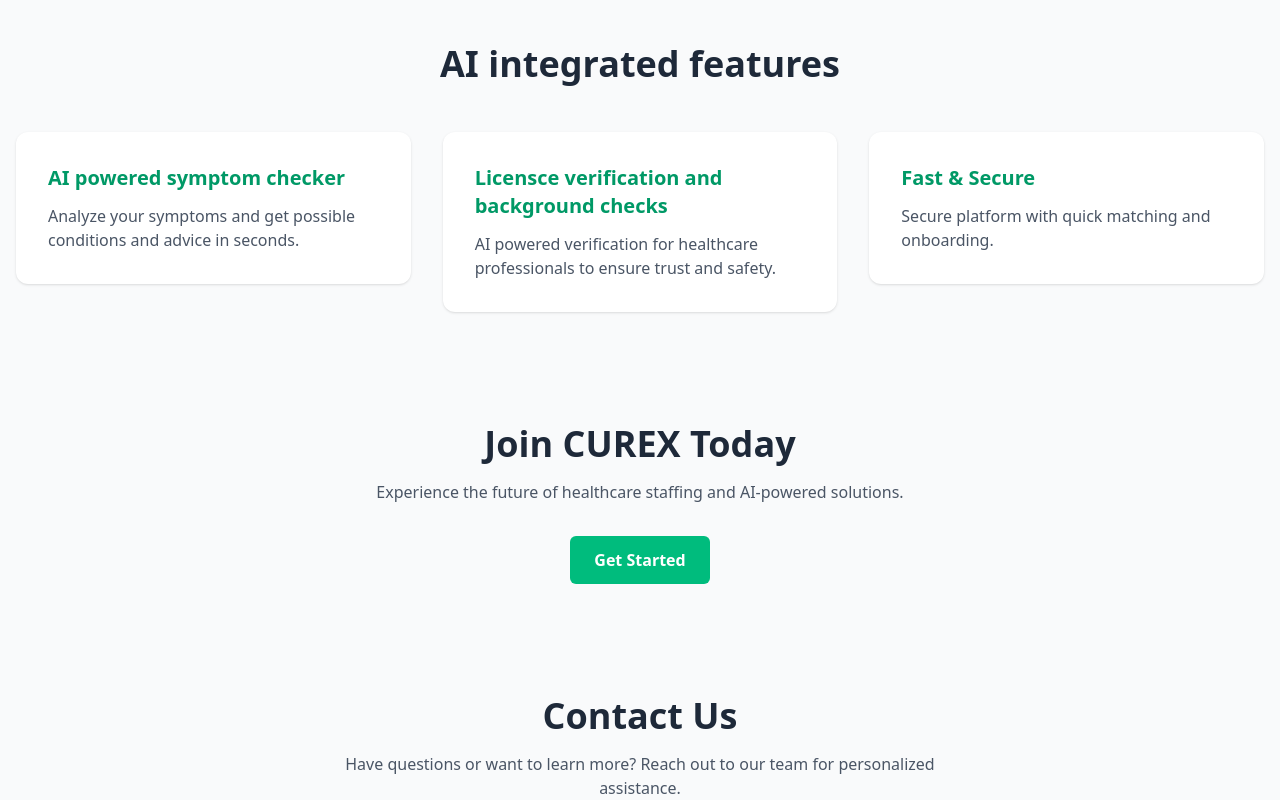
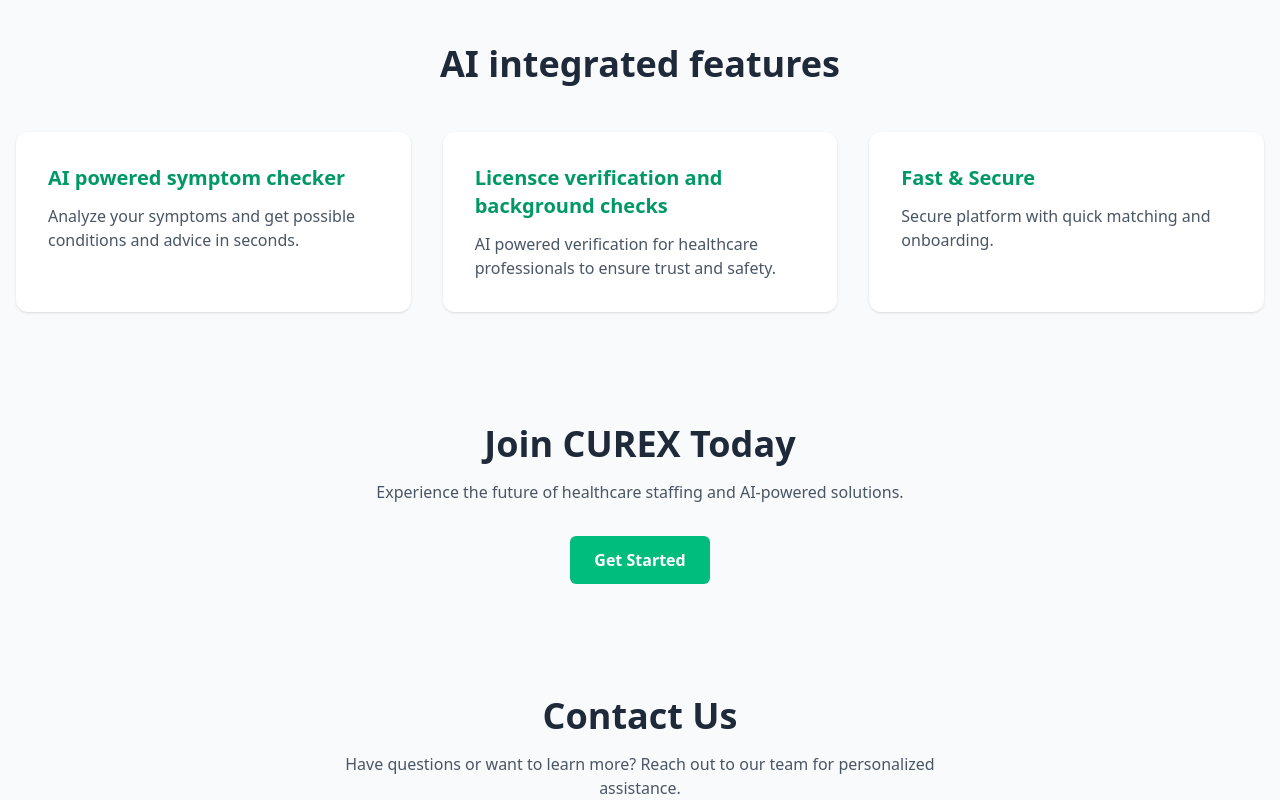
Before and after one commit to 8972-amick/CUREX, a React (Vite) app in the folder Frontend/: page / in a window 1280 px wide. Shown: the part 1180-1980 px from the top of the page. Built offline with nearby package versions, Linux system fonts and the light colour scheme.

Commit message:
small changes in home page

```diff
--- a/Frontend/src/pages/home.jsx
+++ b/Frontend/src/pages/home.jsx
@@ -1,219 +1,143 @@
-import React, { useEffect, useRef, useState } from "react";
+import React from "react";
 import { useNavigate } from "react-router-dom";
 import Footer from "../components/footer";
 
-/* ─────────────────────────────────────────────
-   Hook: returns true once the element has entered
-   the viewport (fires once, then disconnects).
-───────────────────────────────────────────── */
-function useInView(threshold = 0.15) {
-  const ref = useRef(null);
-  const [visible, setVisible] = useState(false);
 
-  useEffect(() => {
-    const el = ref.current;
-    if (!el) return;
-    const obs = new IntersectionObserver(
-      ([entry]) => {
-        if (entry.isIntersecting) {
-          setVisible(true);
-          obs.unobserve(el);
-        }
-      },
-      { threshold }
-    );
-    obs.observe(el);
-    return () => obs.disconnect();
-  }, []);
 
-  return [ref, visible];
-}
-
-/* ─────────────────────────────────────────────
-   FadeUp — wraps any block in a scroll-triggered
-   translate + opacity transition.
-   `delay` is a Tailwind delay class e.g. "delay-150"
-───────────────────────────────────────────── */
-function FadeUp({ children, delay = "", className = "" }) {
-  const [ref, visible] = useInView(0.12);
-  return (
-    <div
-      ref={ref}
-      className={`transition-all duration-700 ease-out ${delay}
-        ${visible ? "opacity-100 translate-y-0" : "opacity-0 translate-y-8"}
-        ${className}`}
-    >
-      {children}
-    </div>
-  );
-}
-
-/* ─────────────────────────────────────────────
-   Card — FadeUp wrapper styled as a feature card
-───────────────────────────────────────────── */
-function Card({ title, body, delay = "" }) {
-  return (
-    <FadeUp delay={delay}>
-      <div className="bg-white p-8 rounded-xl shadow hover:shadow-lg hover:-translate-y-1 transition-all duration-300 cursor-default">
-        <h3 className="text-xl font-semibold text-emerald-600">{title}</h3>
-        <p className="mt-3 text-gray-600">{body}</p>
-      </div>
-    </FadeUp>
-  );
-}
-
-/* ─────────────────────────────────────────────
-   Hero — items animate in on mount via useState
-   so we can stagger with Tailwind delay utilities
-───────────────────────────────────────────── */
-function HeroContent({ navigate }) {
-  const [mounted, setMounted] = useState(false);
-  useEffect(() => {
-    const id = requestAnimationFrame(() => setMounted(true));
-    return () => cancelAnimationFrame(id);
-  }, []);
-
-  const base = "transition-all duration-700 ease-out";
-  const hidden = "opacity-0 translate-y-7";
-  const shown  = "opacity-100 translate-y-0";
-
-  return (
-    <div className="max-w-7xl mx-auto h-full px-6 flex flex-col justify-center">
-      {/* Title */}
-      <h1
-        className={`text-white text-4xl md:text-6xl font-bold leading-tight drop-shadow-lg
-          ${base} delay-100 ${mounted ? shown : hidden}`}
-      >
-        Your health <br />
-        <span className="text-emerald-300">is our priority</span>
-      </h1>
-
-      {/* Subtitle */}
-      <p
-        className={`mt-6 max-w-xl text-gray-200 text-lg
-          ${base} delay-300 ${mounted ? shown : hidden}`}
-      >
-        CUREX connects healthcare professionals and facilities with trusted,
-        flexible staffing solutions also AI featured solutions.
-      </p>
-
-      {/* Buttons */}
-      <div
-        className={`mt-8 flex gap-4
-          ${base} delay-500 ${mounted ? shown : hidden}`}
-      >
-        <button
-          onClick={() => navigate("/login")}
-          className="px-6 py-3 bg-emerald-500 text-white font-semibold rounded-md
-            hover:bg-emerald-600 hover:scale-105 active:scale-95 transition-all duration-200"
-        >
-          Get Started
-        </button>
-        <button
-          onClick={() => navigate("/about")}
-          className="px-6 py-3 border border-white text-white font-semibold rounded-md
-            hover:bg-white hover:text-black hover:scale-105 active:scale-95 transition-all duration-200"
-        >
-          Learn More
-        </button>
-        <button
-          onClick={() => navigate("/symptoms")}
-          className="px-6 py-3 bg-white/10 backdrop-blur text-white border border-white/30
-            font-semibold rounded-md hover:bg-white hover:text-black hover:scale-105
-            active:scale-95 transition-all duration-200"
-        >
-          Symptom Analysis
-        </button>
-      </div>
-    </div>
-  );
-}
-
-/* ─────────────────────────────────────────────
-   Main Page
-───────────────────────────────────────────── */
 const Home = () => {
   const navigate = useNavigate();
 
   return (
     <div className="bg-white min-h-screen">
-
-      {/* ── HERO ── */}
+      {/* HERO SECTION */}
       <section className="relative w-full">
         <img
           src="img1.png"
           alt="CUREX healthcare platform"
           className="w-full h-[80vh] object-cover"
         />
+
+        {/* Overlay */}
         <div className="absolute inset-0 bg-gradient-to-r from-black/70 via-black/40 to-transparent">
-          <HeroContent navigate={navigate} />
-        </div>
-      </section>
+          <div className="max-w-7xl mx-auto h-full px-6 flex flex-col justify-center">
+            <h1 className="text-white text-4xl md:text-6xl font-bold leading-tight drop-shadow-lg">
+              Your health <br />
+              <span className="text-emerald-300">is our priority</span>
+            </h1>
 
-      {/* ── FEATURES ── */}
-      <section className="py-20 bg-gray-50">
-        <div className="max-w-7xl mx-auto px-6 text-center">
-          <FadeUp>
-            <h2 className="text-3xl md:text-4xl font-bold text-gray-800">
-              Why Choose CUREX?
-            </h2>
-            <p className="mt-4 text-gray-600 max-w-2xl mx-auto">
-              Built to simplify healthcare staffing with speed, trust, and flexibility.
+            <p className="mt-6 max-w-xl text-gray-200 text-lg">
+              CUREX connects healthcare professionals and facilities with
+              trusted, flexible staffing solutions also AI featured solutions.
             </p>
-          </FadeUp>
 
-          <div className="mt-12 grid grid-cols-1 md:grid-cols-3 gap-8">
-            <Card
-              title="Trusted Professionals"
-              body="Verified healthcare providers ready to work when you need them."
-              delay="delay-0"
-            />
-            <Card
-              title="Flexible Staffing"
-              body="Short-term or long-term staffing tailored to your needs."
-              delay="delay-150"
-            />
-            <Card
-              title="Fast & Secure"
-              body="Secure platform with quick matching and onboarding."
-              delay="delay-300"
-            />
+            {/* CTA Buttons */}
+            <div className="mt-8 flex gap-4">
+              <button
+                onClick={() => navigate("/login")}
+                className="px-6 py-3 bg-emerald-500 text-white font-semibold rounded-md hover:bg-emerald-600 transition"
+              >
+                Get Started
+              </button>
+
+              <button
+                onClick={() => navigate("/about")}
+                className="px-6 py-3 border border-white text-white font-semibold rounded-md hover:bg-white hover:text-black transition"
+              >
+                Learn More
+              </button>
+              <button
+                onClick={() => navigate("/symptoms")}
+                className="px-6 py-3 bg-white/10 backdrop-blur text-white border border-white/30 font-semibold rounded-md hover:bg-white hover:text-black transition"
+              >
+                Symptom Analysis
+              </button>
+            </div>
           </div>
         </div>
       </section>
 
-      {/* ── AI FEATURES ── */}
+      {/* FEATURES SECTION */}
+      <section className="py-20 bg-gray-50">
+        <div className="max-w-7xl mx-auto px-6 text-center">
+          <h2 className="text-3xl md:text-4xl font-bold text-gray-800">
+            Why Choose CUREX?
+          </h2>
+
+          <p className="mt-4 text-gray-600 max-w-2xl mx-auto">
+            Built to simplify healthcare staffing with speed, trust, and
+            flexibility.
+          </p>
+
+          <div className="mt-12 grid grid-cols-1 md:grid-cols-3 gap-8">
+            <div className="bg-white p-8 rounded-xl shadow hover:shadow-lg transition">
+              <h3 className="text-xl font-semibold text-emerald-600">
+                Trusted Professionals
+              </h3>
+              <p className="mt-3 text-gray-600">
+                Verified healthcare providers ready to work when you need them.
+              </p>
+            </div>
+
+            <div className="bg-white p-8 rounded-xl shadow hover:shadow-lg transition">
+              <h3 className="text-xl font-semibold text-emerald-600">
+                Flexible Staffing
+              </h3>
+              <p className="mt-3 text-gray-600">
+                Short-term or long-term staffing tailored to your needs.
+              </p>
+            </div>
+
+            <div className="bg-white p-8 rounded-xl shadow hover:shadow-lg transition">
+              <h3 className="text-xl font-semibold text-emerald-600">
+                Fast & Secure
+              </h3>
+              <p className="mt-3 text-gray-600">
+                Secure platform with quick matching and onboarding.
+              </p>
+            </div>
+          </div>
+        </div>
+      </section>
       <section className="py-14 bg-gray-50">
         <div className="max-w-7xl mx-auto px-4 text-center">
-          <FadeUp>
-            <h2 className="text-3xl md:text-4xl font-bold text-gray-800">
-              AI integrated features
-            </h2>
-          </FadeUp>
+          <h2 className="text-3xl md:text-4xl font-bold text-gray-800">
+            AI integrated features
+          </h2>
         </div>
+        <div className="mt-12 px-4 grid grid-cols-1 md:grid-cols-3 gap-8">
+          <div className="bg-white p-8 rounded-xl shadow hover:shadow-lg transition">
+            <h3 className="text-xl font-semibold text-emerald-600">
+              AI powered symptom checker
+            </h3>
+            <p className="mt-3 text-gray-600">
+              Analyze your symptoms and get possible conditions and advice in
+              seconds.
+            </p>
 
-        <div className="mt-12 px-4 grid grid-cols-1 md:grid-cols-3 gap-8">
-          <Card
-            title="AI powered symptom checker"
-            body="Analyze your symptoms and get possible conditions and advice in seconds."
-            delay="delay-0"
-          />
-          <Card
-            title="Licensce verification and background checks"
-            body="AI powered verification for healthcare professionals to ensure trust and safety."
-            delay="delay-150"
-          />
-          <Card
-            title="Fast & Secure"
-            body="Secure platform with quick matching and onboarding."
-            delay="delay-300"
-          />
+          </div>
+
+          <div className="bg-white p-8 rounded-xl shadow hover:shadow-lg transition">
+            <h3 className="text-xl font-semibold text-emerald-600">
+              Licensce verification and background checks
+            </h3>
+            <p className="mt-3 text-gray-600">
+              AI powered verification for healthcare professionals to ensure
+              trust and safety.
+            </p>
+          </div>
+
+          <div className="bg-white p-8 rounded-xl shadow hover:shadow-lg transition">
+            <h3 className="text-xl font-semibold text-emerald-600">
+              Fast & Secure
+            </h3>
+            <p className="mt-3 text-gray-600">
+              Secure platform with quick matching and onboarding.
+            </p>
+          </div>
         </div>
       </section>
-
-      {/* ── JOIN ── */}
       <section className="py-14 bg-gray-50">
-        <FadeUp className="max-w-7xl mx-auto px-4 text-center">
+        <div className="max-w-7xl mx-auto px-4 text-center">
           <h2 className="text-3xl md:text-4xl font-bold text-gray-800">
             Join CUREX Today
           </h2>
@@ -222,17 +146,14 @@
           </p>
           <button
             onClick={() => navigate("/login")}
-            className="mt-8 px-6 py-3 bg-emerald-500 text-white font-semibold rounded-md
-              hover:bg-emerald-600 hover:scale-105 active:scale-95 transition-all duration-200"
+            className="mt-8 px-6 py-3 bg-emerald-500 text-white font-semibold rounded-md hover:bg-emerald-600 transition"
           >
             Get Started
           </button>
-        </FadeUp>
+        </div>
       </section>
-
-      {/* ── CONTACT ── */}
       <section className="py-14 bg-gray-50">
-        <FadeUp className="max-w-7xl mx-auto px-4 text-center">
+        <div className="max-w-7xl mx-auto px-4 text-center">
           <h2 className="text-3xl md:text-4xl font-bold text-gray-800">
             Contact Us
           </h2>
@@ -242,14 +163,12 @@
           </p>
           <button
             onClick={() => navigate("/contact")}
-            className="mt-8 px-6 py-3 bg-emerald-500 text-white font-semibold rounded-md
-              hover:bg-emerald-600 hover:scale-105 active:scale-95 transition-all duration-200"
+            className="mt-8 px-6 py-3 bg-emerald-500 text-white font-semibold rounded-md hover:bg-emerald-600 transition"
           >
             Contact Us
           </button>
-        </FadeUp>
+        </div>
       </section>
-
       <Footer />
     </div>
   );
```
